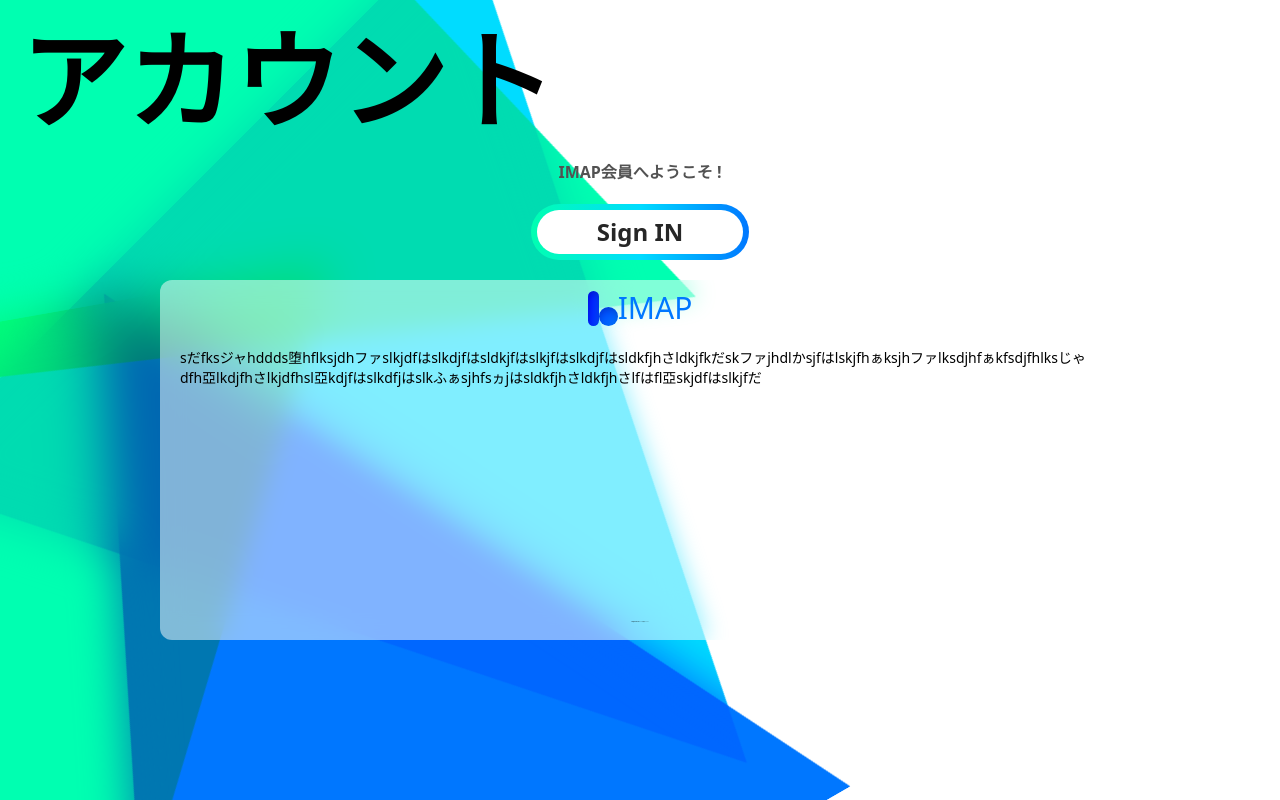
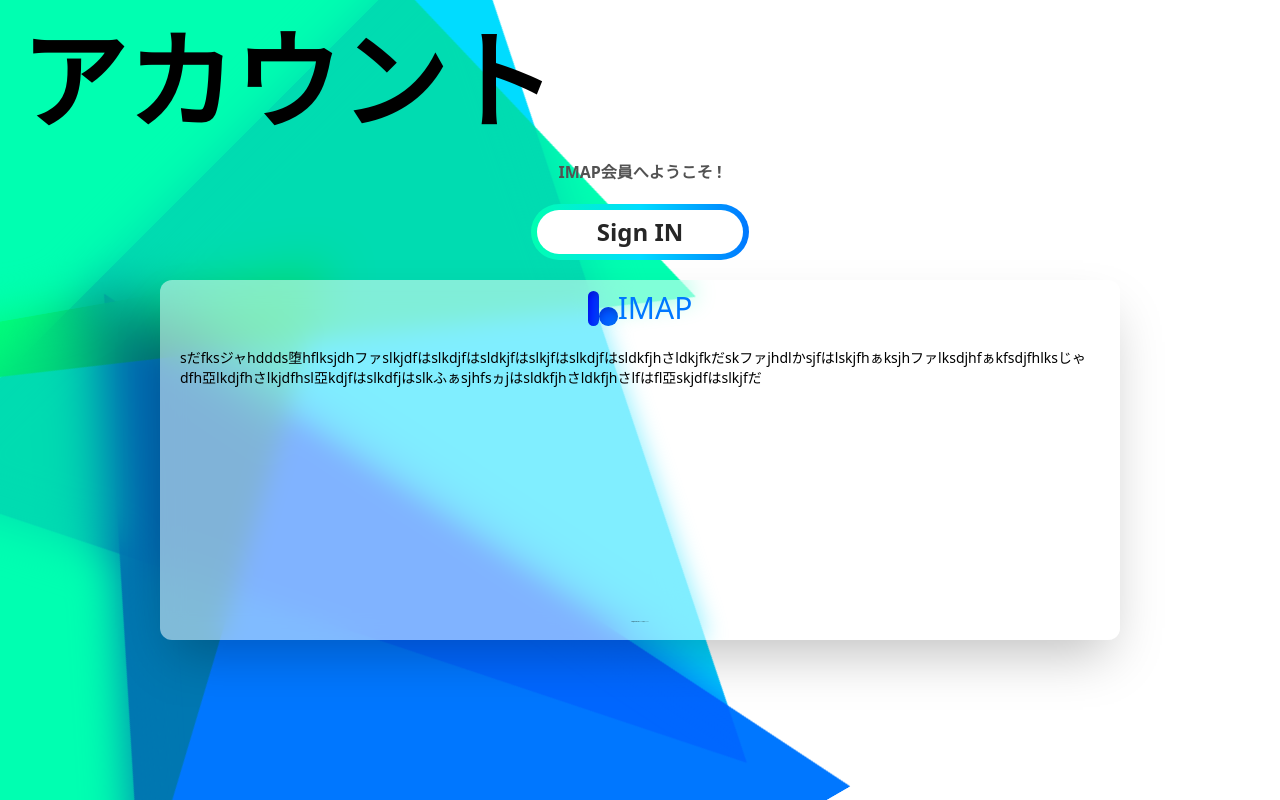
Before and after one commit to iputapp/lounas, a Next.js app: page /test/this-app in a window 1280 px wide. Shown: the top 800 px of the page. Built offline with nearby package versions, Linux system fonts and the light colour scheme.

Commit message:
コンポーネントの影の追加

```diff
--- a/src/components/dummy/ThisApp/style.scss
+++ b/src/components/dummy/ThisApp/style.scss
@@ -4,7 +4,7 @@
   min-height: calc((100vh - 5rem) / 2);
   background-color: rgb(255 255 255 / 50%);
 
-  @apply m-5 w-3/4 rounded-xl backdrop-blur-md;
+  @apply m-5 w-3/4 rounded-xl shadow-2xl backdrop-blur-md;
 
   .header {
     min-height: calc(100dvh / 20);
```
